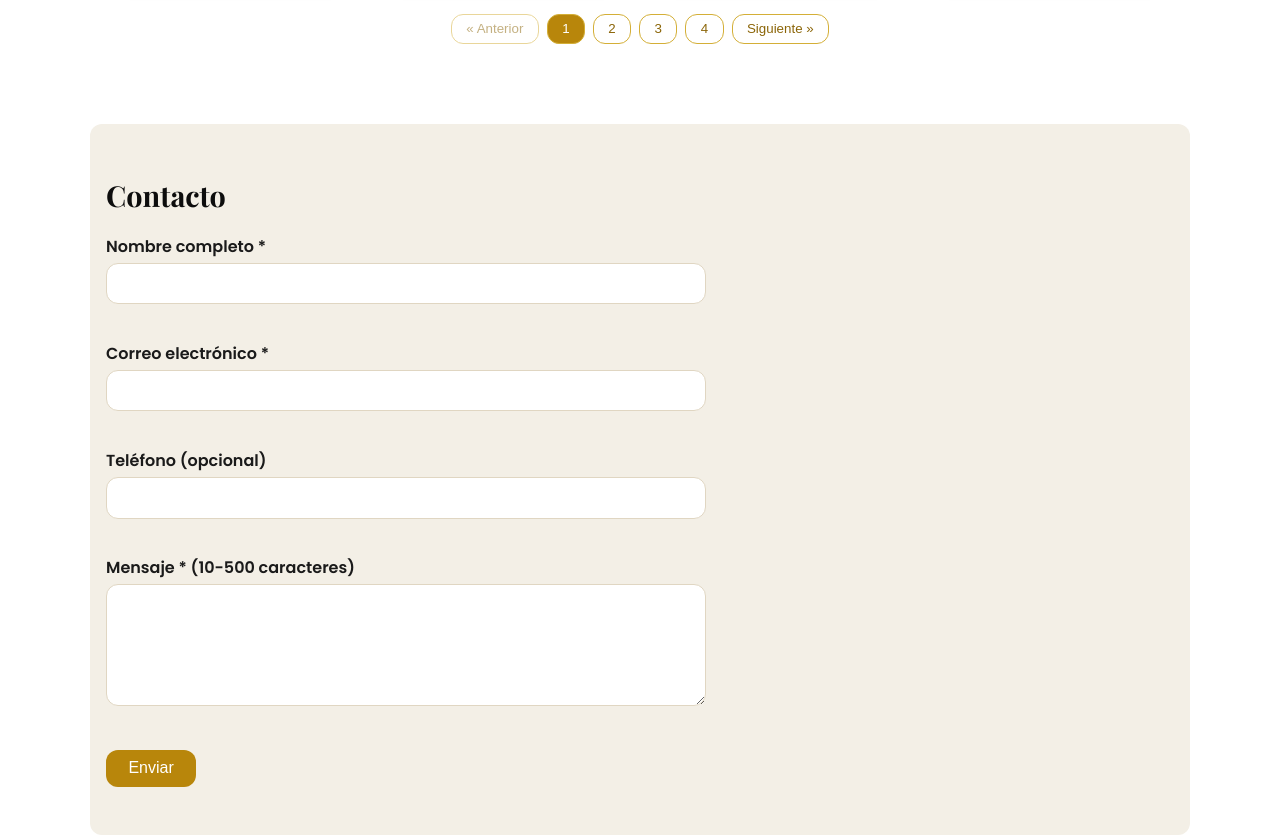
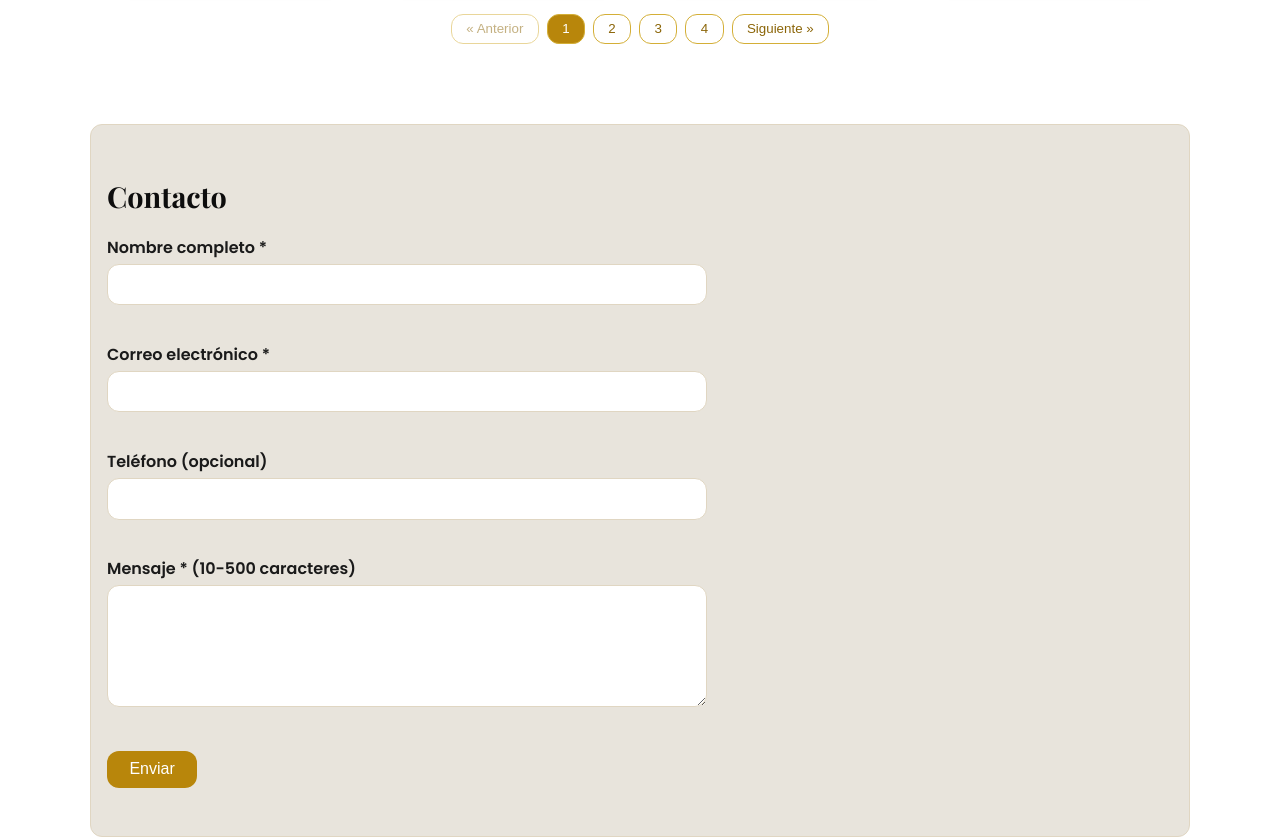
Before and after one commit to jscrash22/carresol, a plain HTML site: page index.html in a window 1280 px wide. Shown: the part 1500-2339 px from the top of the page. Drawn offline with nearby package versions, Linux system fonts and the light colour scheme.

Commit message:
Fondo gris mas visible en contacto

```diff
--- a/assets/css/styles.css
+++ b/assets/css/styles.css
@@ -170,7 +170,8 @@ img { max-width: 100%; }
 .footer { text-align: center; padding: 2rem; border-top: 1px solid var(--gris-borde); color: var(--dorado-oscuro); background: var(--blanco-roto); }
 
 .seccion-contacto {
-  background: #f3efe6;
+  background: #e8e4dc;
+  border: 1px solid var(--gris-borde);
   border-radius: var(--radio);
   margin: 2rem auto;
 }
```
